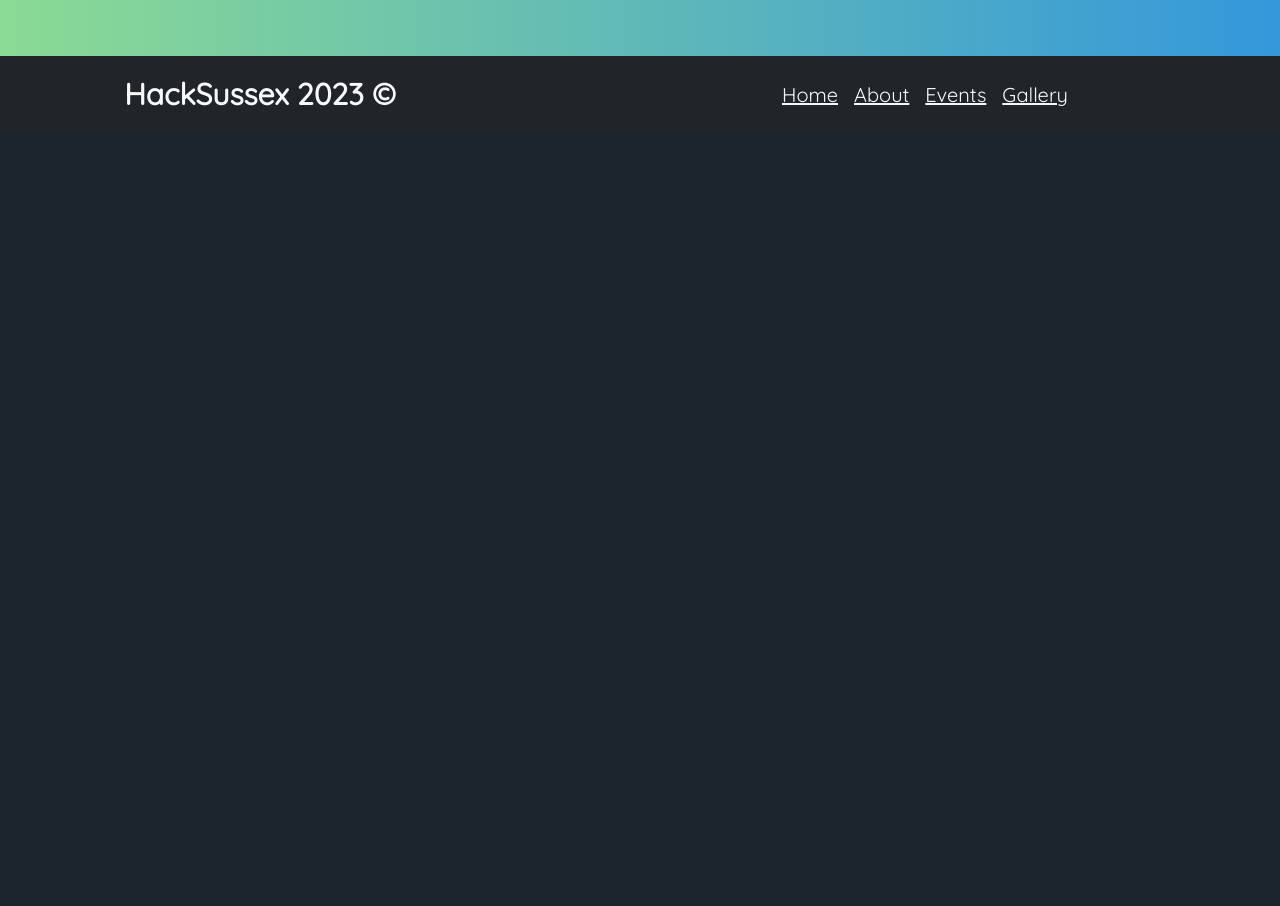
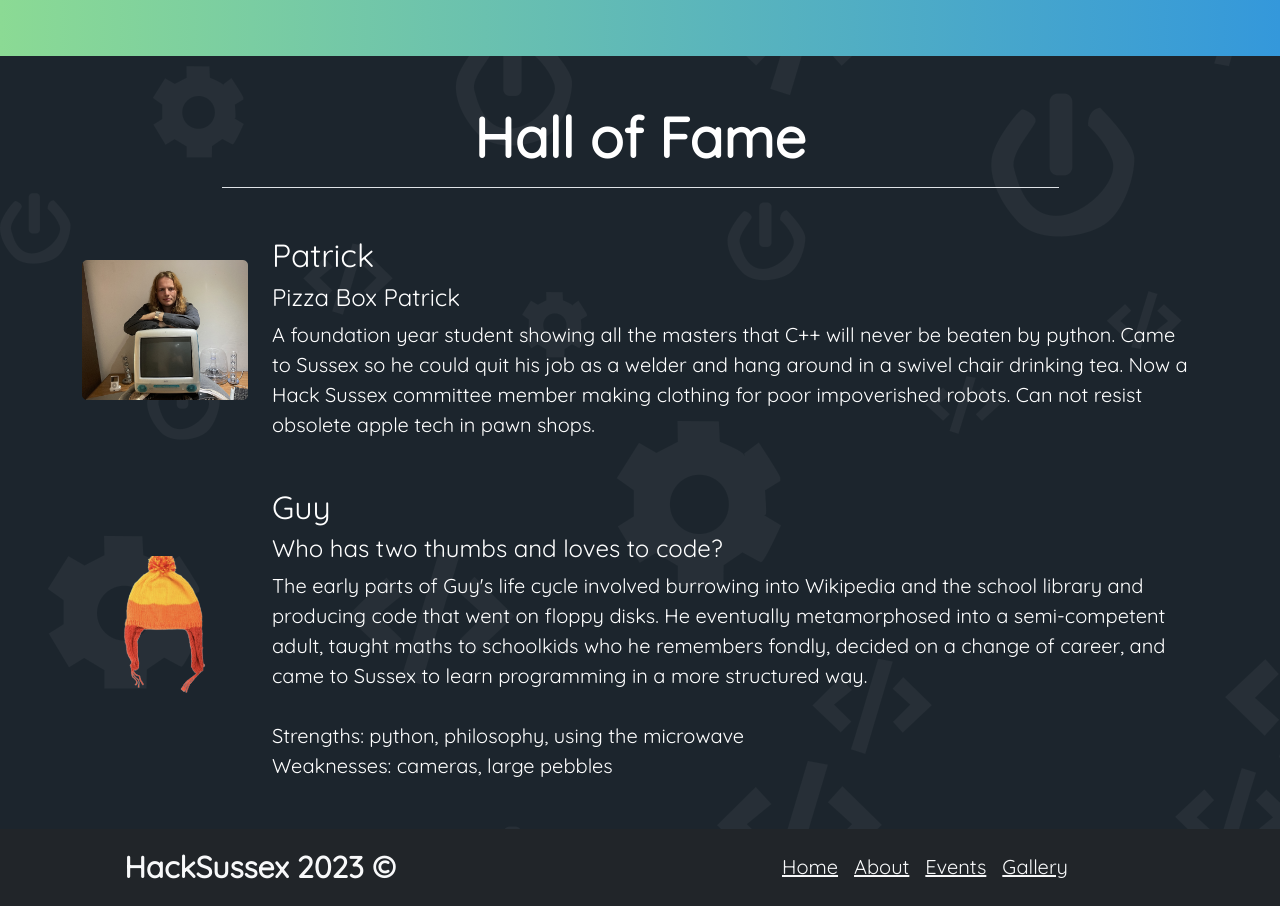
Before and after one commit to HackSussexP/HackSussexWebsite, a React (Create React App) app: page /events/coderscup in a window 1280 px wide. Shown: the part 1630-2536 px from the top of the page. Before the commit the page ends 1763 px from the top, so only its background shows below. Built offline with nearby package versions, Linux system fonts and the light colour scheme; grey boxes are pictures that could not be loaded.

Commit message:
feat: hall of fame coders cup

```diff
--- /dev/null
+++ b/src/components/HallOfFame.js
@@ -0,0 +1,29 @@
+import React from 'react';
+
+const HallOfFame = ({ data }) => {
+  return (
+    <div className="container mt-5">
+      <h1 className="text-center mb-5 text fw-bold display-4 border-bottom w-75 ms-auto me-auto pb-3">Hall of Fame</h1>
+
+      {data.map((entry, index) => (
+        <div key={index} className="row align-items-center mb-5">
+          <div className="col-12 col-md-2 order-1 order-md-1 d-flex justify-content-center mb-3">
+            <img src={entry.imageUrl} alt={entry.title} className="img-fluid" />
+          </div>
+          <div className="col-12 col-md-10 order-2">
+            <h2 className="font-weight-bold">{entry.title}</h2>
+            <h4>{entry.subheading}</h4>
+            {entry.paragraph.split('\n').map((line, lineIndex) => (
+              <span key={lineIndex}>
+                {line}
+                <br />
+              </span>
+            ))}
+          </div>
+        </div>
+      ))}
+    </div>
+  );
+}
+
+export default HallOfFame;
--- a/src/views/events/CodersCup.js
+++ b/src/views/events/CodersCup.js
@@ -9,6 +9,25 @@ import Schedule from './../../components/Schedule';
 import Sponsors from './../../components/Sponsors';
 
 import AboutSection from '../../components/AboutSection';
+import HallOfFame from '../../components/HallOfFame';
+
+import patrick from '../../assets/patrick.png';
+import guy from '../../assets/guy.png';
+
+const hallOfFameData = [
+  {
+    imageUrl: patrick,
+    title: "Patrick",
+    subheading: "Pizza Box Patrick",
+    paragraph: "A foundation year student showing all the masters that C++ will never be beaten by python. Came to Sussex so he could quit his job as a welder and hang around in a swivel chair drinking tea. Now a Hack Sussex committee member making clothing for poor impoverished robots. Can not resist obsolete apple tech in pawn shops."
+  },
+  {
+    imageUrl: guy,
+    title: "Guy",
+    subheading: "Who has two thumbs and loves to code?",
+    paragraph: "The early parts of Guy's life cycle involved burrowing into Wikipedia and the school library and producing code that went on floppy disks. He eventually metamorphosed into a semi-competent adult, taught maths to schoolkids who he remembers fondly, decided on a change of career, and came to Sussex to learn programming in a more structured way.\n\nStrengths: python, philosophy, using the microwave\nWeaknesses: cameras, large pebbles"
+  }
+];
 
 const config = {
   "timer": false,
@@ -133,6 +152,7 @@ const CodersCup = () => {
       <EventWhereWhen location="University of Sussex, Brighton" date={config.timer === true ? config.date : null} />
       {config.schedule && <Schedule schedule={schedule} />}
       {/* <Sponsors sponsorData={sponsorData}/> */}
+      <HallOfFame data={hallOfFameData} />
     </>
   );
 }
```
Also changed, not shown: src/assets/guy.png (added), src/assets/patrick.png (added).
